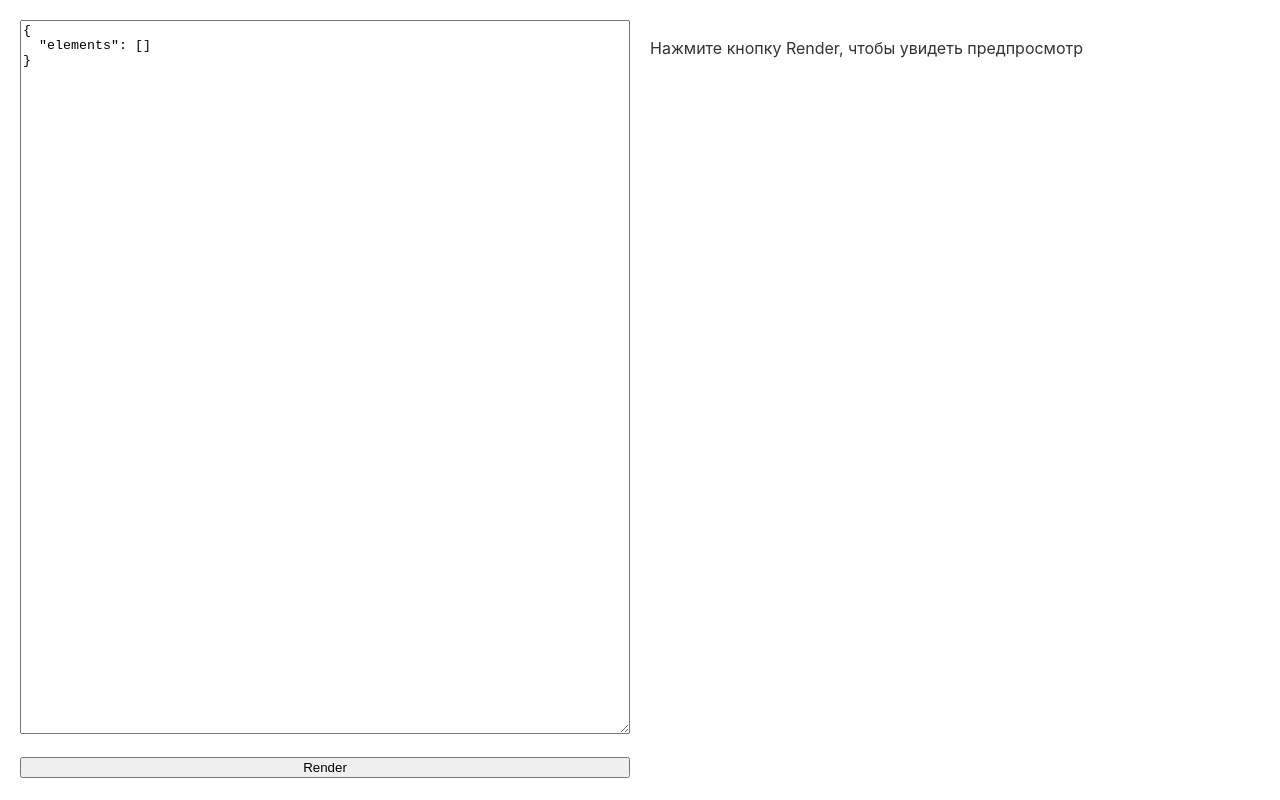
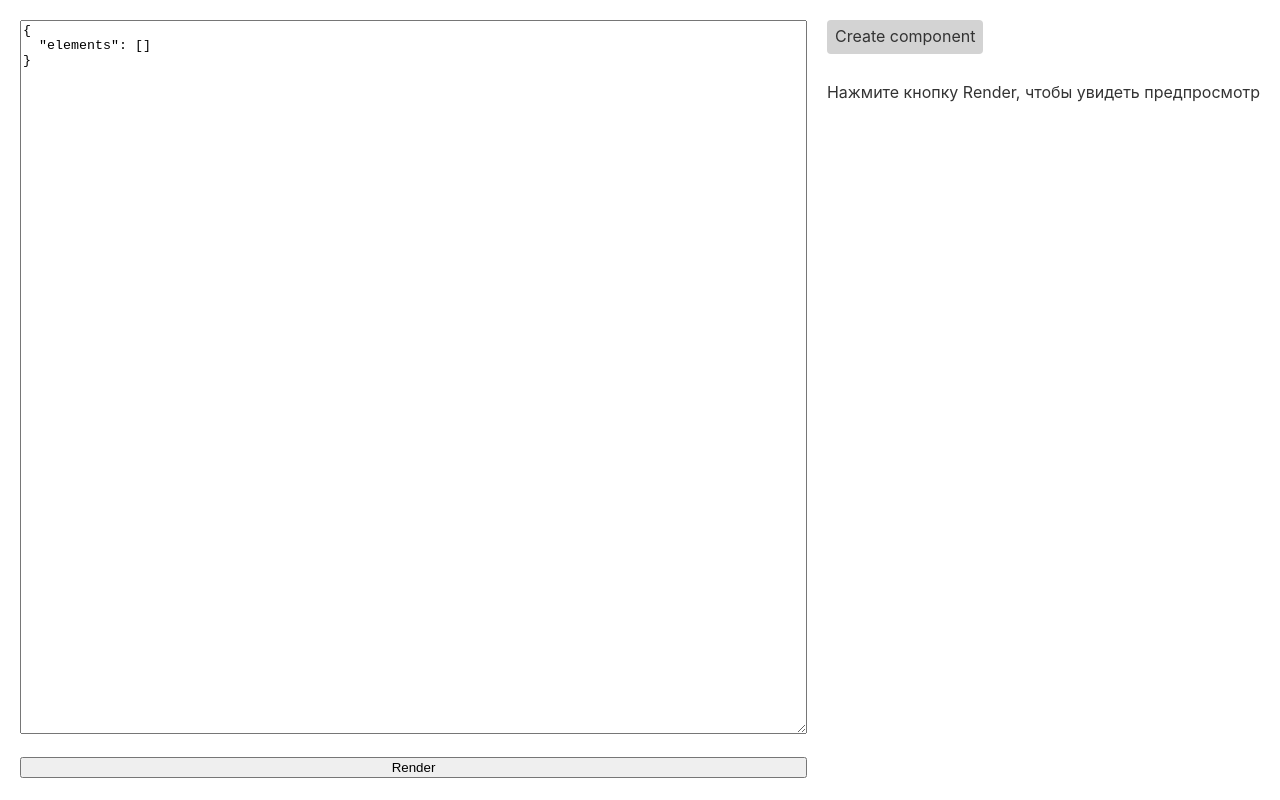
Before and after one commit to rki-mai/landing-editor, a React (Vite) app: page / in a window 1280 px wide. Built offline with nearby package versions, Linux system fonts and the light colour scheme.

Commit message:
Add element creation support (#13)

```diff
--- a/src/App.css
+++ b/src/App.css
@@ -2,6 +2,7 @@
 	display: flex;
 	flex-direction: column;
 	height: 100vh;
+	overflow-y: hidden;
 }
 
 .editor-pane {
@@ -36,6 +37,7 @@
 	display: flex;
 	flex-direction: row;
 	gap: 20px;
+	overflow-y: hidden;
 }
 
 .element-edit-container {
--- a/src/App.tsx
+++ b/src/App.tsx
@@ -4,7 +4,22 @@ import { JsonEditor } from "./components/json_editor";
 import { validateLandingPage } from "./components/parser";
 import { PreviewCanvas } from "./components/preview_canvas";
 import "./App.css";
+import {
+	ActionListItem,
+	ActionListMenuItem,
+	ActionMenu,
+	EditArea,
+	PreviewContainer,
+} from "./components/edit_area";
+import {
+	createButtonElement,
+	createContainerElement,
+	createImageElement,
+	createLinkElement,
+	createTextElement,
+} from "./components/element_factory";
 import { buildSettingsForLandingElement } from "./components/element_settings_builder";
+import { createElementHandler } from "./components/handlers/create_element";
 import { moveElementHandler } from "./components/handlers/move_element";
 import { landingElementUpdater } from "./components/handlers/update_element";
 import { type LandingElement, type LandingPage } from "./components/types";
@@ -39,6 +54,7 @@ function App() {
 
 	const updater = landingElementUpdater(landingPage, updateData);
 	const moveHandler = moveElementHandler(landingPage, updateData);
+	const createElement = createElementHandler(landingPage, updateData);
 
 	const handleRender = (data: string) => {
 		try {
@@ -60,10 +76,42 @@ function App() {
 					value={landingData}
 					onChange={setLandingData}
 				/>
-				<PreviewCanvas>
-					{landingPage &&
-						renderElements(landingPage.elements, onSettingsOpened, moveHandler)}
-				</PreviewCanvas>
+				<EditArea>
+					<ActionMenu>
+						<ActionListMenuItem name="Create component">
+							<ActionListItem
+								name="Text"
+								onClick={() => createElement(createTextElement)}
+							/>
+							<ActionListItem
+								name="Image"
+								onClick={() => createElement(createImageElement)}
+							/>
+							<ActionListItem
+								name="Link"
+								onClick={() => createElement(createLinkElement)}
+							/>
+							<ActionListItem
+								name="Button"
+								onClick={() => createElement(createButtonElement)}
+							/>
+							<ActionListItem
+								name="Container"
+								onClick={() => createElement(createContainerElement)}
+							/>
+						</ActionListMenuItem>
+					</ActionMenu>
+					<PreviewContainer>
+						<PreviewCanvas>
+							{landingPage &&
+								renderElements(
+									landingPage.elements,
+									onSettingsOpened,
+									moveHandler,
+								)}
+						</PreviewCanvas>
+					</PreviewContainer>
+				</EditArea>
 				{landingPage &&
 					settingsElementId &&
 					buildSettingsForLandingElement(
--- /dev/null
+++ b/src/components/edit_area.module.css
@@ -0,0 +1,43 @@
+.editArea {
+	display: flex;
+	flex-direction: column;
+	overflow-y: hidden;
+}
+
+.previewContainer {
+	overflow-y: auto;
+	overflow-x: hidden;
+}
+
+.actionMenuItem {
+	position: relative;
+	padding: 4px 8px;
+	background: lightgray;
+	border-radius: 4px;
+	cursor: pointer;
+}
+
+.actionMenu {
+	display: flex;
+	padding-bottom: 10px;
+}
+
+.actionList {
+	position: absolute;
+	width: 100%;
+	z-index: 10;
+	background: lightgray;
+	top: 100%;
+	left: 0;
+	margin-top: 10px;
+	border-radius: 4px;
+	overflow: hidden;
+}
+
+.actionListItem {
+	padding: 4px 8px;
+}
+
+.actionListItem:hover {
+	background-color: gray;
+}
--- /dev/null
+++ b/src/components/edit_area.tsx
@@ -0,0 +1,74 @@
+import React, { useState } from "react";
+import styles from "./edit_area.module.css";
+
+export const ActionMenuItem = ({
+	name,
+	onClick,
+	children,
+}: {
+	name: string;
+	onClick: () => void;
+	children?: React.ReactNode | React.ReactNode[];
+}) => {
+	return (
+		<div className={styles.actionMenuItem} onClick={onClick}>
+			{name}
+			{children}
+		</div>
+	);
+};
+
+export const ActionListItem = ({
+	name,
+	onClick,
+}: {
+	name: string;
+	onClick: () => void;
+}) => {
+	return (
+		<div className={styles.actionListItem} onClick={onClick}>
+			{name}
+		</div>
+	);
+};
+
+const ActionList = ({ children }: { children: React.ReactNode[] }) => {
+	return <div className={styles.actionList}>{children}</div>;
+};
+
+export const ActionListMenuItem = ({
+	name,
+	children,
+}: {
+	name: string;
+	children: React.ReactNode[];
+}) => {
+	const [showList, setShowList] = useState<boolean>(false);
+	const toggleShowList = () => setShowList(!showList);
+
+	return (
+		<ActionMenuItem name={name} onClick={toggleShowList}>
+			{showList && <ActionList>{children}</ActionList>}
+		</ActionMenuItem>
+	);
+};
+
+export const ActionMenu = ({
+	children,
+}: {
+	children: React.ReactNode | React.ReactNode[];
+}) => {
+	return <div className={styles.actionMenu}>{children}</div>;
+};
+
+export const PreviewContainer = ({
+	children,
+}: {
+	children: React.ReactNode | React.ReactNode[];
+}) => {
+	return <div className={styles.previewContainer}>{children}</div>;
+};
+
+export const EditArea = ({ children }: { children: React.ReactNode[] }) => {
+	return <div className={styles.editArea}>{children}</div>;
+};
--- /dev/null
+++ b/src/components/element_factory.tsx
@@ -0,0 +1,94 @@
+import type {
+	ButtonElement,
+	ContainerElement,
+	ImageElement,
+	LinkElement,
+	TextElement,
+} from "./types";
+
+export const createTextElement = (
+	parentId: string,
+	index: number,
+	id: string,
+): TextElement => {
+	return {
+		element: "text",
+		id: id,
+		parentId: parentId,
+		index: index,
+		value: "Example",
+		styles: {
+			color: "#000000",
+			fontSize: 12,
+		},
+	};
+};
+
+export const createImageElement = (
+	parentId: string,
+	index: number,
+	id: string,
+): ImageElement => {
+	return {
+		element: "image",
+		id: id,
+		parentId: parentId,
+		index: index,
+		value:
+			"https://cdn-user30887.skyeng.ru/uploads/67695996d92d0258406240.webp",
+		styles: {
+			width: 100,
+			position: "center",
+		},
+	};
+};
+
+export const createLinkElement = (
+	parentId: string,
+	index: number,
+	id: string,
+): LinkElement => {
+	return {
+		element: "link",
+		id: id,
+		parentId: parentId,
+		index: index,
+		value: "Link",
+		src: "https://example.com/",
+		styles: {
+			textDecoration: "underline",
+		},
+	};
+};
+
+export const createButtonElement = (
+	parentId: string,
+	index: number,
+	id: string,
+): ButtonElement => {
+	return {
+		element: "button",
+		id: id,
+		parentId: parentId,
+		index: index,
+		value: "Button",
+		src: "https://example.com/",
+		styles: {
+			backgroundColor: "#2196f3",
+			color: "#ffffff",
+		},
+	};
+};
+
+export const createContainerElement = (
+	parentId: string,
+	index: number,
+	id: string,
+): ContainerElement => {
+	return {
+		element: "container",
+		id: id,
+		parentId: parentId,
+		index: index,
+	};
+};
--- /dev/null
+++ b/src/components/handlers/create_element.tsx
@@ -0,0 +1,23 @@
+import type { LandingElement } from "../types";
+import { landingPageUpdater } from "./common";
+
+type ElementFactory = (
+	parentId: string,
+	index: number,
+	id: string,
+) => LandingElement;
+
+export const createElementHandler = landingPageUpdater(
+	(page, elementFactory: ElementFactory) => {
+		const rootElements = page.elements.filter((el) => el.parentId === "root");
+		const rootElementAmount = rootElements.length;
+
+		return {
+			...page,
+			elements: [
+				...page.elements,
+				elementFactory("root", rootElementAmount, crypto.randomUUID()),
+			],
+		};
+	},
+);
```
